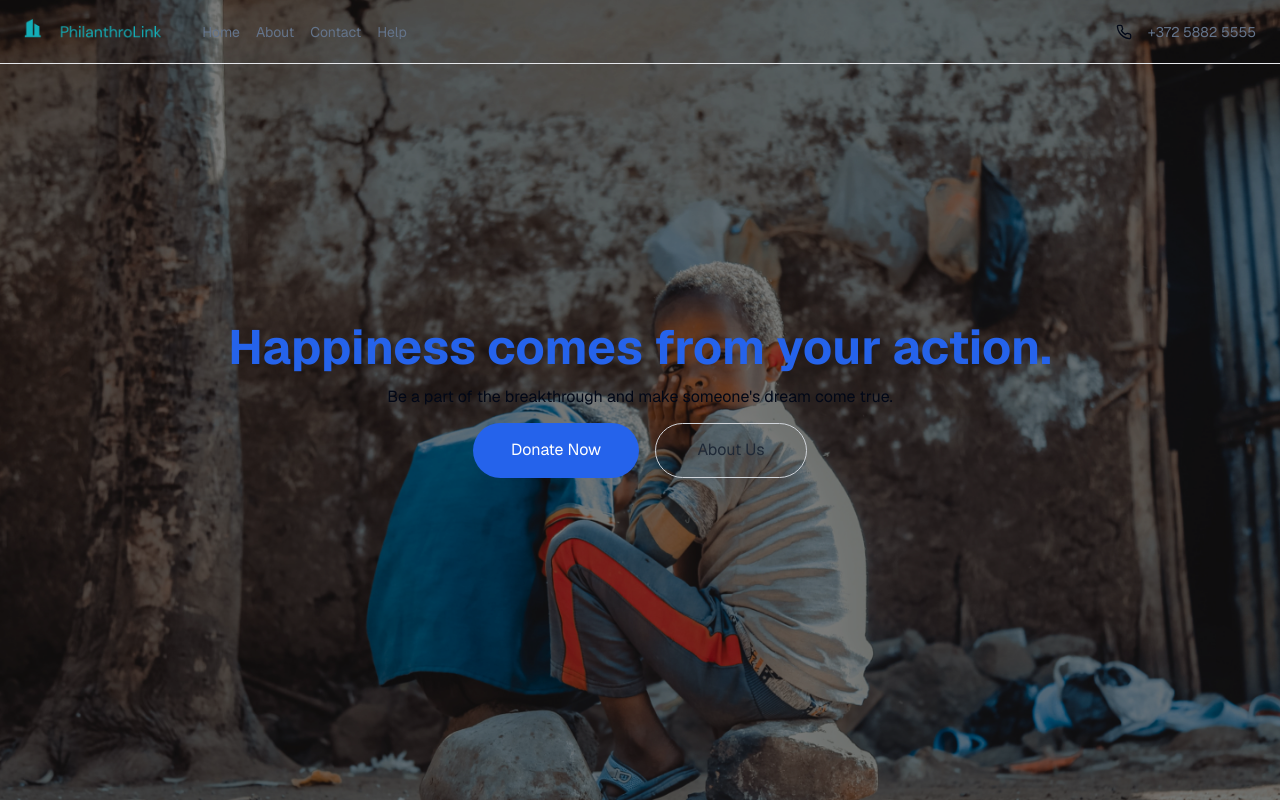
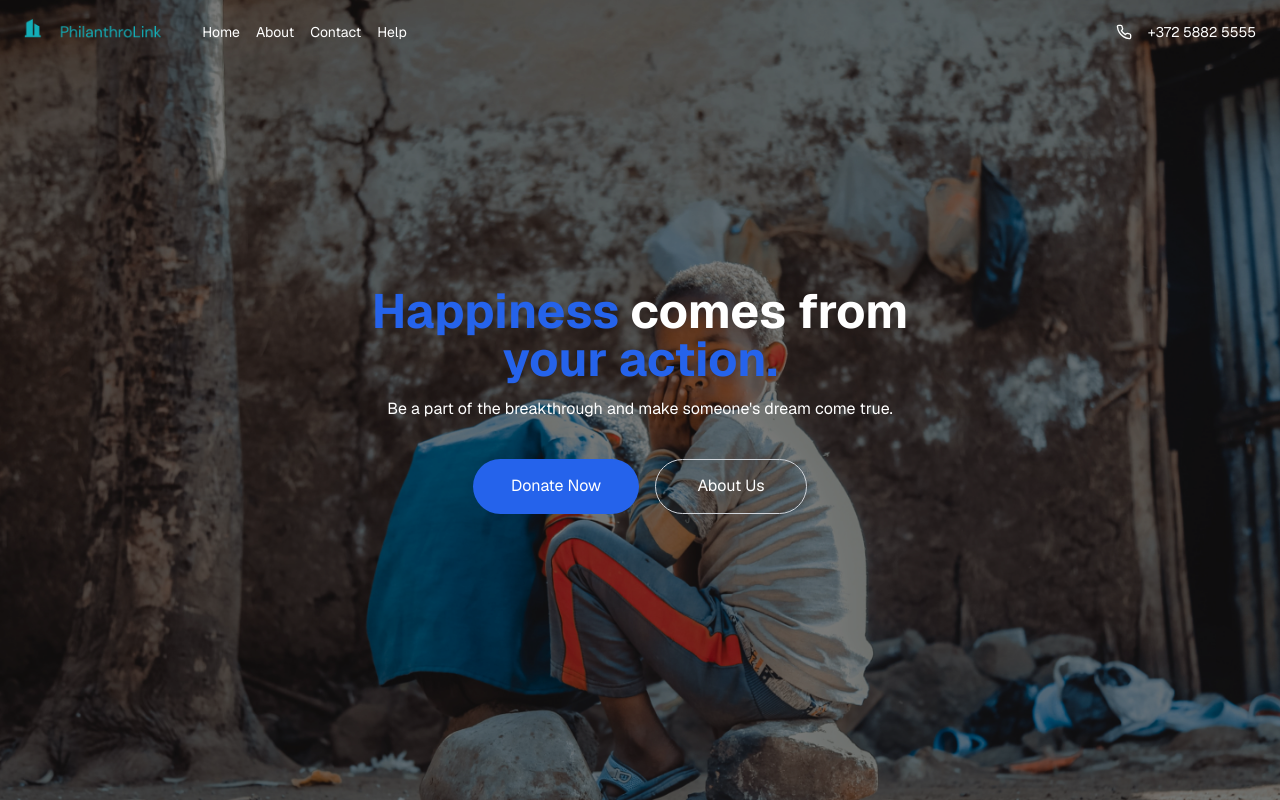
Before and after one commit to digital-explorers-2/philanthro-link, a Next.js app: page / in a window 1280 px wide. Built offline with nearby package versions, Linux system fonts and the light colour scheme.

Commit message:
style: modify hero section css

```diff
--- a/components/HeroSection.tsx
+++ b/components/HeroSection.tsx
@@ -1,24 +1,27 @@
-import React from 'react'
+import React from 'react';
 
 export default function HeroSection() {
   return (
     <div className="flex justify-center items-center flex-col h-screen relative">
-        <h1 className="text-5xl font-bold text-center font-dm-sans text-primary">
-            Happiness comes from your action.
+      <h1 className="text-5xl font-bold text-center font-dm-sans">
+        <span className="text-primary">Happiness</span>
+        <span className="text-white"> comes from</span>
+         <br />
+        <span className="text-primary">your action.</span>
       </h1>
-        <p className="mt-4 font-dm-sans text-base font-normal leading-5 text-left">
+      <p className="mt-4 font-dm-sans text-base font-normal leading-5 text-left text-white mb-6">
         Be a part of the breakthrough and make someone's dream come true.
       </p>
-        <img src="/hero-bg.jpg" alt="Hero" className="absolute -z-20 object-cover w-screen h-screen brightness-50"/>
+      <img src="/hero-bg.jpg" alt="Hero" className="absolute -z-20 object-cover w-screen h-screen brightness-50" />
       <div className="flex mt-4">
         <button className="w-[166px] h-[55px] px-8 gap-2 bg-primary rounded-full text-white">
           Donate Now
         </button>
         <div className="w-4"></div> {/* Spacer between buttons */}
-            <button className="w-[152px] h-[55px] px-8 gap-2 bg-transparent rounded-full border border-gray-300 text-gray-800">
+        <button className="w-[152px] h-[55px] px-8 gap-2 bg-transparent rounded-full border border-gray-300 text-white">
           About Us
         </button>
       </div>
     </div>
-  )
+  );
 }
--- a/components/NavBar.tsx
+++ b/components/NavBar.tsx
@@ -6,8 +6,8 @@ import { Sheet, SheetContent, SheetTrigger } from "@/components/ui/sheet"; // Im
 export default function NavBar() {
   return (
     // Header section with flex layout and styling
-    <header className="absolute w-full">
-      <div className="top-0 flex h-16 items-center gap-4 border-b bg-transparent px-4 md:px-6">
+    <header className="absolute w-full z-10">
+      <div className="top-0 flex h-16 items-center gap-4 bg-transparent px-4 md:px-6">
       {/* Navigation menu with flex layout */}
       <nav className="hidden flex-col gap-6 text-lg font-medium md:flex md:flex-row md:items-center md:gap-5 md:text-sm lg:gap-6">
         {/* Link to home page with a PlaneTakeoff icon */}
@@ -21,23 +21,23 @@ export default function NavBar() {
       {/* Links container */}
       <div className="hidden md:flex items-center space-x-4 mr-auto text-sm"> {/* Container for text links with ml-auto to align them to the right */}
         {/* Individual links for different sections */}
-        <Link href="#" className="text-muted-foreground transition-colors hover:text-foreground">Home</Link>
-        <Link href="#" className="text-muted-foreground transition-colors hover:text-foreground">About</Link>
-        <Link href="#" className="text-muted-foreground transition-colors hover:text-foreground">Contact</Link>
-        <Link href="#" className="text-muted-foreground transition-colors hover:text-foreground">Help</Link>
+        <Link href="#" className="text-muted-foreground transition-colors hover:text-primary text-white">Home</Link>
+        <Link href="#" className="text-muted-foreground transition-colors hover:text-primary text-white">About</Link>
+        <Link href="#" className="text-muted-foreground transition-colors hover:text-primary text-white">Contact</Link>
+        <Link href="#" className="text-muted-foreground transition-colors hover:text-primary text-white">Help</Link>
       </div>
 
       <div className="hidden md:flex items-center space-x-4 ml-auto text-sm"> {/* Container for text links with ml-auto to align them to the right */}
         <Link href="#" className="flex items-center gap-2 text-sm font-semibold">
-            <Phone className="h-4 w-4" /> {/* Phone icon */}
+            <Phone className="h-4 w-4 text-white hover:text-primary" /> {/* Phone icon */}
         </Link>
-        <Link href="#" className="text-muted-foreground transition-colors hover:text-foreground">+372 5882 5555</Link>
+        <Link href="#" className="text-muted-foreground transition-colors hover:text-primary text-white">+372 5882 5555</Link>
       </div>
 
       {/* Mobile navigation menu */}
       <Sheet>
         <SheetTrigger asChild>
-          <Button variant="outline" size="icon" className="shrink-0 md:hidden">
+          <Button size="icon" className="shrink-0 md:hidden bg-transparent">
             <Menu className="h-5 w-5" />
             <span className="sr-only">Toggle navigation menu</span> {/* Screen reader only text for accessibility */}
           </Button>
@@ -59,7 +59,7 @@ export default function NavBar() {
         </SheetContent>
       </Sheet>
       <div className="md:hidden items-center space-x-4 ml-auto text-sm"> {/* Container for text links with ml-auto to align them to the right */}
-      <Button variant="outline" size="icon" className="shrink-0 md:hidden">
+      <Button size="icon" className="shrink-0 md:hidden bg-transparent">
         <Link href="#" className="flex items-center gap-2 text-sm font-semibold">
             <Phone href="#" className="h-5 w-5" />
         </Link>
```
Also changed, not shown: components/DonationSection.tsx (added). Lines whose indentation alone changed are shown as unchanged.
